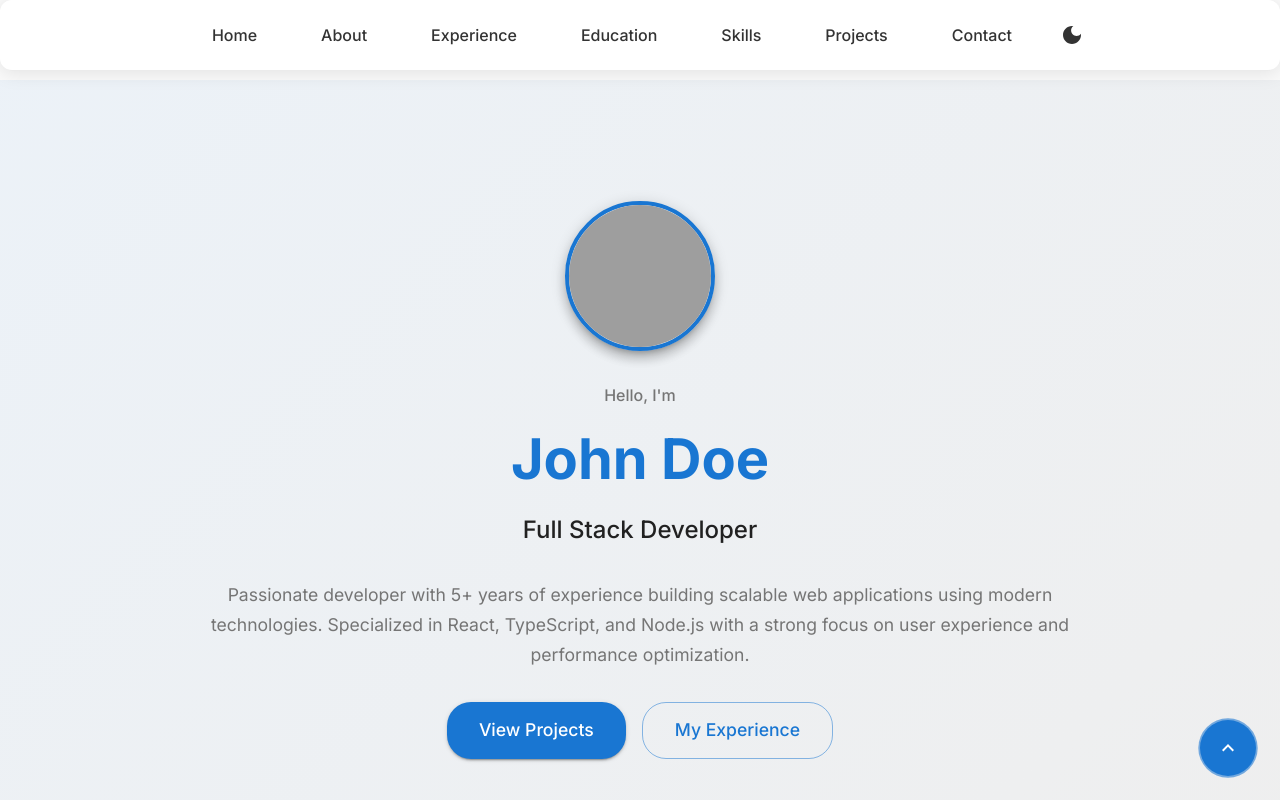
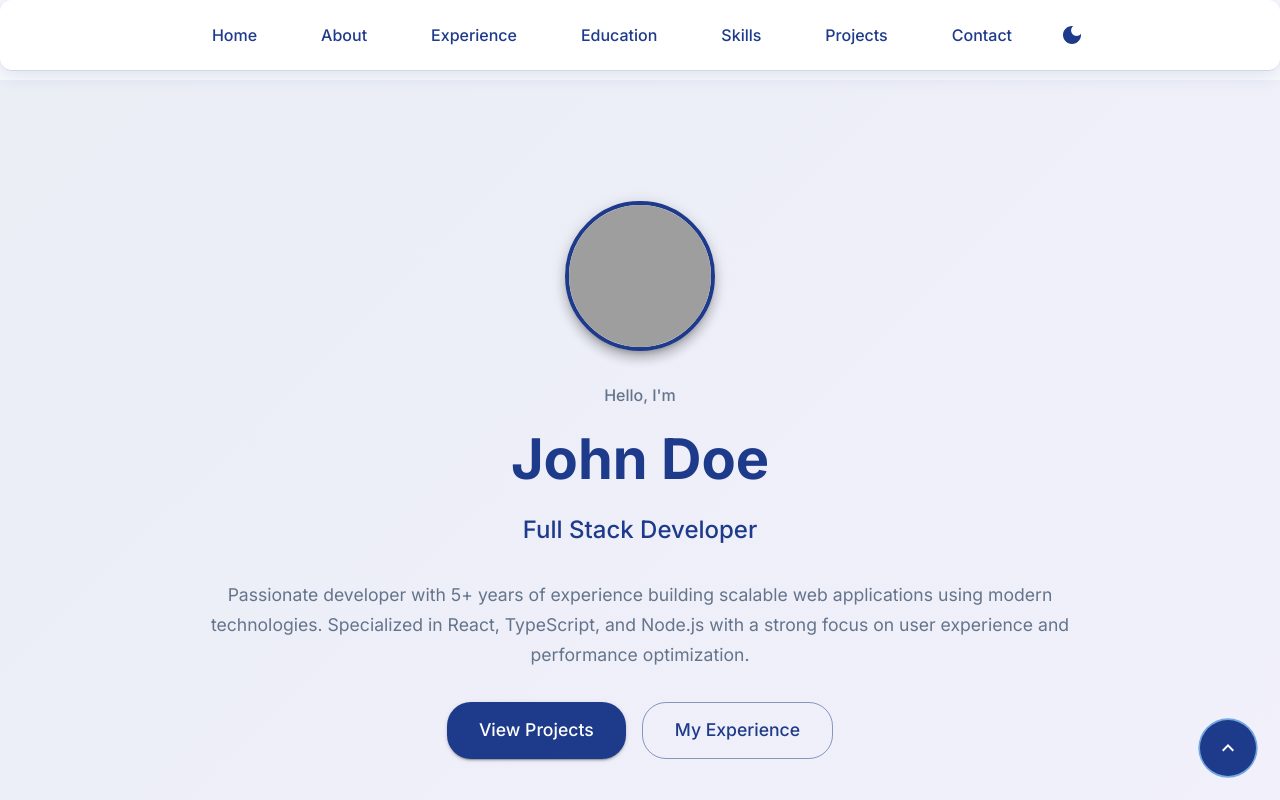
Before and after one commit to SyedKamranGH/ka-portfolio-bun, a React (Vite) app: page / in a window 1280 px wide. Shown: the top 800 px of the page. Built offline with nearby package versions, Linux system fonts and the light colour scheme; grey boxes are pictures that could not be loaded.

Commit message:
Update: UI Color Theme

```diff
--- a/src/App.tsx
+++ b/src/App.tsx
@@ -1,12 +1,9 @@
 import React from "react";
 import { BrowserRouter } from "react-router-dom";
-import { ThemeProvider } from "@mui/material/styles";
-import { CssBaseline } from "@mui/material";
 import { Routes, Route } from "react-router-dom";
 import Layout from "./layout";
 import { Homepage } from "./pages/Homepage";
 // import { ExperienceDetail } from "./pages/ExperienceDetail";
-import { lightTheme, darkTheme } from "./theme";
 import { ThemeProvider as CustomThemeProvider } from "./context/ThemeContext";
 import "./assets/scss/app.scss";
 import ExperienceDetail from "./pages/ExperienceDelail/index";
@@ -15,15 +12,12 @@ const App: React.FC = () => {
   return (
     <CustomThemeProvider>
       <BrowserRouter>
-        <ThemeProvider theme={lightTheme}>
-          <CssBaseline />
         <Routes>
           <Route path="/" element={<Layout />}>
             <Route index element={<Homepage />} />
             <Route path="experience/:id" element={<ExperienceDetail />} />
           </Route>
         </Routes>
-        </ThemeProvider>
       </BrowserRouter>
     </CustomThemeProvider>
   );
--- a/src/index.css
+++ b/src/index.css
@@ -3,14 +3,33 @@
   line-height: 1.5;
   font-weight: 400;
 
+  /* Light theme colors */
+  --bg-color: #f8fafc;
+  --text-color: #1e3a8a;
+  --primary-color: #1e3a8a;
+  --secondary-color: #8b5cf6;
+
   color-scheme: light dark;
-  color: rgba(255, 255, 255, 0.87);
-  background-color: #242424;
+  color: var(--text-color);
+  background-color: var(--bg-color);
 
   font-synthesis: none;
   text-rendering: optimizeLegibility;
   -webkit-font-smoothing: antialiased;
   -moz-osx-font-smoothing: grayscale;
+}
+
+/* Dark theme colors */
+@media (prefers-color-scheme: dark) {
+  :root {
+    --bg-color: #0f1419;
+    --text-color: #f1f5f9;
+    --primary-color: #1e2a47;
+    --secondary-color: #4a366a;
+
+    color: var(--text-color);
+    background-color: var(--bg-color);
+  }
 }
 
 /* Hide scrollbar for webkit browsers (Chrome, Safari, Edge) */
@@ -51,15 +70,18 @@ body {
   /* Keep vertical scroll but hide scrollbar */
   overflow-y: auto;
   -ms-overflow-style: none; /* Internet Explorer 10+ */
+  transition: background-color 0.3s ease, color 0.3s ease;
 }
 
 a {
   font-weight: 500;
-  color: #646cff;
+  color: var(--secondary-color);
   text-decoration: inherit;
+  transition: color 0.3s ease;
 }
+
 a:hover {
-  color: #535bf2;
+  color: var(--primary-color);
 }
 
 h1 {
--- a/src/layout/Header/index.tsx
+++ b/src/layout/Header/index.tsx
@@ -79,9 +79,7 @@ export const Header: React.FC<HeaderProps> = ({
             textTransform: "capitalize",
             color: "inherit",
             "&:hover": {
-              backgroundColor: isDarkMode
-                ? "rgba(255, 255, 255, 0.1)"
-                : "rgba(0, 0, 0, 0.1)",
+              backgroundColor: "action.hover",
             },
           }}
         >
@@ -95,6 +93,9 @@ export const Header: React.FC<HeaderProps> = ({
         className="theme-toggle"
         sx={{
           color: "inherit",
+          "&:hover": {
+            backgroundColor: "action.hover",
+          },
         }}
       >
         {isDarkMode ? <LightMode /> : <DarkMode />}
@@ -116,7 +117,8 @@ export const Header: React.FC<HeaderProps> = ({
         "& .MuiDrawer-paper": {
           boxSizing: "border-box",
           width: 280,
-          backgroundColor: theme.palette.background.paper,
+          backgroundColor: "background.paper",
+          color: "text.primary",
         },
       }}
     >
@@ -133,6 +135,7 @@ export const Header: React.FC<HeaderProps> = ({
             onClick={toggleTheme}
             color="inherit"
             aria-label="toggle theme"
+            sx={{ color: "text.primary" }}
           >
             {isDarkMode ? <LightMode /> : <DarkMode />}
           </IconButton>
@@ -140,6 +143,7 @@ export const Header: React.FC<HeaderProps> = ({
             onClick={handleDrawerToggle}
             color="inherit"
             aria-label="close menu"
+            sx={{ color: "text.primary" }}
           >
             <CloseIcon />
           </IconButton>
@@ -153,7 +157,7 @@ export const Header: React.FC<HeaderProps> = ({
                   borderRadius: 2,
                   mb: 1,
                   "&:hover": {
-                    backgroundColor: theme.palette.primary.main + "20",
+                    backgroundColor: "action.hover",
                   },
                 }}
               >
@@ -163,6 +167,7 @@ export const Header: React.FC<HeaderProps> = ({
                     "& .MuiListItemText-primary": {
                       fontWeight: 500,
                       fontSize: "1.1rem",
+                      color: "text.primary",
                     },
                   }}
                 />
@@ -182,14 +187,6 @@ export const Header: React.FC<HeaderProps> = ({
           className="header"
           sx={{
             zIndex: theme.zIndex.drawer + 1,
-            backgroundColor: isDarkMode
-              ? "rgba(18, 18, 18, 0.95)"
-              : "rgba(255, 255, 255, 0.95)",
-            color: isDarkMode ? "#fff" : "#333",
-            backdropFilter: "blur(20px)",
-            borderBottom: `1px solid ${
-              isDarkMode ? "rgba(255, 255, 255, 0.08)" : "rgba(0, 0, 0, 0.08)"
-            }`,
           }}
         >
           <Toolbar
@@ -223,6 +220,12 @@ export const Header: React.FC<HeaderProps> = ({
                     aria-label="open drawer"
                     edge="end"
                     onClick={handleDrawerToggle}
+                    sx={{
+                      color: "inherit",
+                      "&:hover": {
+                        backgroundColor: "action.hover",
+                      },
+                    }}
                   >
                     <MenuIcon />
                   </IconButton>
--- a/src/layout/Header/styles.scss
+++ b/src/layout/Header/styles.scss
@@ -1,33 +1,62 @@
 .header {
   backdrop-filter: blur(20px);
   -webkit-backdrop-filter: blur(20px);
+  transition: all 0.3s ease-in-out;
 
-  // Default to light theme with fallback
-  background-color: rgba(255, 255, 255, 0.95) !important;
-  border-bottom: 1px solid rgba(0, 0, 0, 0.08);
-  color: #333 !important;
+  // Ensure visibility and contrast
+  &.MuiAppBar-root {
+    // Light theme
+    .MuiToolbar-root {
+      .MuiButton-root {
+        font-weight: 500;
+        position: relative;
 
-  // Dark theme detection using background color or prefers-color-scheme
-  @media (prefers-color-scheme: dark) {
-    background-color: rgba(18, 18, 18, 0.95) !important;
-    border-bottom: 1px solid rgba(255, 255, 255, 0.08);
-    color: #fff !important;
+        &.nav-button {
+          &::after {
+            content: "";
+            position: absolute;
+            bottom: 0;
+            left: 50%;
+            width: 0;
+            height: 2px;
+            background: linear-gradient(
+              90deg,
+              transparent,
+              currentColor,
+              transparent
+            );
+            transition: all 0.3s ease-in-out;
+            transform: translateX(-50%);
+          }
+
+          &:hover::after {
+            width: 100%;
+          }
+        }
+      }
+
+      .MuiIconButton-root {
+        &.theme-toggle {
+          &:hover {
+            transform: rotate(180deg);
+          }
+        }
+      }
+    }
   }
 
-  // Force colors on toolbar and buttons
+  // Let Material-UI handle the colors through theme
   .MuiToolbar-root {
-    color: inherit !important;
-
     .MuiButton-root,
     .MuiIconButton-root {
-      color: inherit !important;
+      transition: all 0.3s ease-in-out;
     }
   }
 
   .nav-button {
     position: relative;
     overflow: hidden;
-    color: inherit !important;
+    transition: all 0.3s ease-in-out;
 
     &::after {
       content: "";
@@ -53,7 +82,6 @@
 
   .theme-toggle {
     transition: all 0.3s ease-in-out;
-    color: inherit !important;
 
     &:hover {
       transform: rotate(180deg);
--- a/src/theme/theme.ts
+++ b/src/theme/theme.ts
@@ -106,15 +106,6 @@ const commonTheme: ThemeOptions = {
         },
       },
     },
-    MuiAppBar: {
-      styleOverrides: {
-        root: {
-          backdropFilter: "blur(20px)",
-          backgroundColor: "rgba(255, 255, 255, 0.8)",
-          boxShadow: "0 2px 20px rgba(0,0,0,0.1)",
-        },
-      },
-    },
   },
 };
 
@@ -123,48 +114,86 @@ export const lightTheme = createTheme({
   palette: {
     mode: "light",
     primary: {
-      main: "#1976d2", // Royal Blue
-      light: "#42a5f5",
-      dark: "#1565c0",
+      main: "#1E3A8A", // Navy Blue
+      light: "#3B82F6",
+      dark: "#1E40AF",
       contrastText: "#ffffff",
     },
     secondary: {
-      main: "#424242", // Dark Grey
-      light: "#757575",
-      dark: "#212121",
+      main: "#8B5CF6", // Lilac
+      light: "#A78BFA",
+      dark: "#7C3AED",
       contrastText: "#ffffff",
     },
     background: {
-      default: "#fafafa",
-      paper: "#ffffff",
+      default: "#F8FAFC", // Light blue-gray
+      paper: "#FFFFFF",
     },
     text: {
-      primary: "#212121",
-      secondary: "#757575",
+      primary: "#1E3A8A", // Navy Blue for text
+      secondary: "#64748B", // Slate gray
     },
     grey: {
-      50: "#fafafa",
-      100: "#f5f5f5",
-      200: "#eeeeee",
-      300: "#e0e0e0",
-      400: "#bdbdbd",
-      500: "#9e9e9e",
-      600: "#757575",
-      700: "#616161",
-      800: "#424242",
-      900: "#212121",
+      50: "#F8FAFC",
+      100: "#F1F5F9",
+      200: "#E2E8F0",
+      300: "#CBD5E1",
+      400: "#94A3B8",
+      500: "#64748B",
+      600: "#475569",
+      700: "#334155",
+      800: "#1E293B",
+      900: "#0F172A",
     },
     success: {
-      main: "#4caf50",
+      main: "#10B981",
+      light: "#34D399",
+      dark: "#059669",
     },
     warning: {
-      main: "#ff9800",
+      main: "#F59E0B",
+      light: "#FBBF24",
+      dark: "#D97706",
     },
     error: {
-      main: "#f44336",
+      main: "#EF4444",
+      light: "#F87171",
+      dark: "#DC2626",
     },
     info: {
-      main: "#2196f3",
+      main: "#3B82F6",
+      light: "#60A5FA",
+      dark: "#2563EB",
+    },
+  },
+  components: {
+    ...commonTheme.components,
+    MuiAppBar: {
+      styleOverrides: {
+        root: {
+          backdropFilter: "blur(20px)",
+          backgroundColor: "rgba(255, 255, 255, 0.95)",
+          boxShadow: "0 2px 20px rgba(30, 58, 138, 0.15)",
+          borderBottom: "1px solid rgba(30, 58, 138, 0.2)",
+          color: "#1E3A8A",
+
+          "& .MuiToolbar-root": {
+            color: "#1E3A8A",
+          },
+          "& .MuiButton-root": {
+            color: "#1E3A8A",
+            "&:hover": {
+              backgroundColor: "rgba(30, 58, 138, 0.1)",
+            },
+          },
+          "& .MuiIconButton-root": {
+            color: "#1E3A8A",
+            "&:hover": {
+              backgroundColor: "rgba(30, 58, 138, 0.1)",
+            },
+          },
+        },
+      },
     },
   },
 });
@@ -174,48 +203,56 @@ export const darkTheme = createTheme({
   palette: {
     mode: "dark",
     primary: {
-      main: "#2196f3", // Royal Blue (lighter for dark mode)
-      light: "#64b5f6",
-      dark: "#1976d2",
+      main: "#1E2A47", // Dark Navy Blue
+      light: "#2D3F62",
+      dark: "#0F1419",
       contrastText: "#ffffff",
     },
     secondary: {
-      main: "#757575", // Light Grey for dark mode
-      light: "#9e9e9e",
-      dark: "#424242",
+      main: "#4A366A", // Dark Lilac
+      light: "#6B46C1",
+      dark: "#3B2F5F",
       contrastText: "#ffffff",
     },
     background: {
-      default: "#121212",
-      paper: "#1e1e1e",
+      default: "#0F1419", // Very dark navy
+      paper: "#1E2A47", // Dark navy blue for cards/papers
     },
     text: {
-      primary: "#ffffff",
-      secondary: "#b0b0b0",
+      primary: "#F1F5F9", // Light text
+      secondary: "#A78BFA", // Light lilac for secondary text
     },
     grey: {
-      50: "#fafafa",
-      100: "#f5f5f5",
-      200: "#eeeeee",
-      300: "#e0e0e0",
-      400: "#bdbdbd",
-      500: "#9e9e9e",
-      600: "#757575",
-      700: "#616161",
-      800: "#424242",
-      900: "#212121",
+      50: "#F8FAFC",
+      100: "#F1F5F9",
+      200: "#E2E8F0",
+      300: "#CBD5E1",
+      400: "#94A3B8",
+      500: "#64748B",
+      600: "#475569",
+      700: "#334155",
+      800: "#1E293B",
+      900: "#0F172A",
     },
     success: {
-      main: "#66bb6a",
+      main: "#10B981",
+      light: "#34D399",
+      dark: "#059669",
     },
     warning: {
-      main: "#ffa726",
+      main: "#F59E0B",
+      light: "#FBBF24",
+      dark: "#D97706",
     },
     error: {
-      main: "#ef5350",
+      main: "#EF4444",
+      light: "#F87171",
+      dark: "#DC2626",
     },
     info: {
-      main: "#42a5f5",
+      main: "#A78BFA",
+      light: "#C4B5FD",
+      dark: "#8B5CF6",
     },
   },
   components: {
@@ -224,8 +261,39 @@ export const darkTheme = createTheme({
       styleOverrides: {
         root: {
           backdropFilter: "blur(20px)",
-          backgroundColor: "rgba(30, 30, 30, 0.8)",
-          boxShadow: "0 2px 20px rgba(0,0,0,0.3)",
+          backgroundColor: "rgba(30, 42, 71, 0.95)",
+          boxShadow: "0 2px 20px rgba(74, 54, 106, 0.3)",
+          borderBottom: "1px solid rgba(74, 54, 106, 0.3)",
+          color: "#F1F5F9",
+
+          "& .MuiToolbar-root": {
+            color: "#F1F5F9",
+          },
+          "& .MuiButton-root": {
+            color: "#F1F5F9",
+            "&:hover": {
+              backgroundColor: "rgba(167, 139, 250, 0.2)",
+            },
+          },
+          "& .MuiIconButton-root": {
+            color: "#F1F5F9",
+            "&:hover": {
+              backgroundColor: "rgba(167, 139, 250, 0.2)",
+            },
+          },
+        },
+      },
+    },
+    MuiCard: {
+      styleOverrides: {
+        root: {
+          borderRadius: 16,
+          boxShadow: "0 4px 20px rgba(74, 54, 106, 0.15)",
+          transition: "all 0.3s ease-in-out",
+          "&:hover": {
+            transform: "translateY(-4px)",
+            boxShadow: "0 8px 30px rgba(74, 54, 106, 0.25)",
+          },
         },
       },
     },
```
Lines whose indentation alone changed are shown as unchanged.
